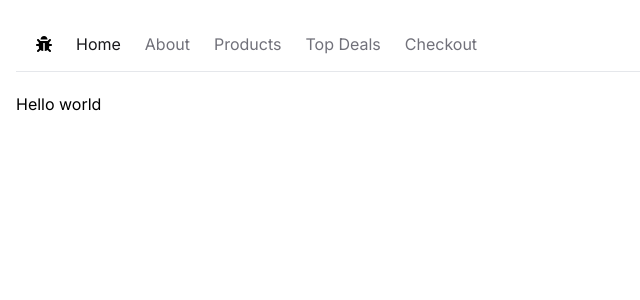
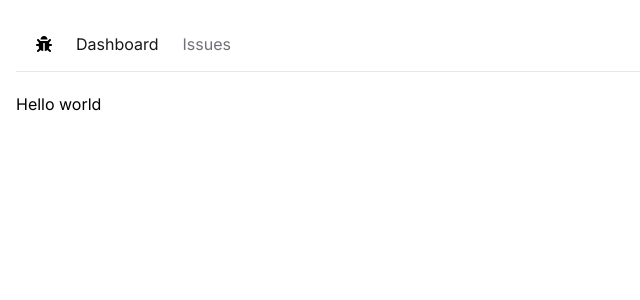
Before and after one commit to jonjon81/ecommerce-nextjs-typescript-tailwind-daisyui, a Next.js app: page / in a window 1280 px wide. Shown: the top 300 px of the page, without its empty margins (0-640 px from the left). Built offline with nearby package versions, Linux system fonts and the light colour scheme.

Commit message:
Update project name

```diff
--- a/app/Navbar.tsx
+++ b/app/Navbar.tsx
@@ -9,11 +9,8 @@ const Navbar = () => {
   const currentPath = usePathname();
   console.log(currentPath);
   const links = [
-    { label: 'Home', href: '/' },
-    { label: 'About', href: '/about' },
-    { label: 'Products', href: '/products' },
-    { label: 'Top Deals', href: '/top-deals' },
-    { label: 'Checkout', href: '/checkout' },
+    { label: 'Dashboard', href: '/' },
+    { label: 'Issues', href: '/issues' },
   ];
   return (
     <nav className="flex space-x-6 border-b mb-5 px-5 h-14 items-center">
--- a/package.json
+++ b/package.json
@@ -1,5 +1,5 @@
 {
-  "name": "next-js-ecommerce-typescript",
+  "name": "issue-tracker-nextjs-typescript",
   "version": "0.1.0",
   "private": true,
   "scripts": {
```
